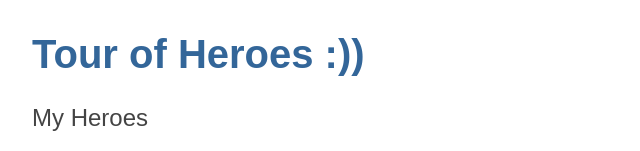
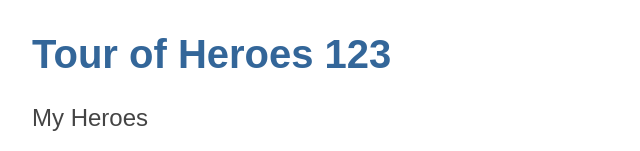
Before and after one commit to eladcandroid/gocode-shop, an Angular app: page / in a window 1280 px wide. Shown: the top 151 px of the page, without its empty margins (0-640 px from the left). Built offline with nearby package versions, Linux system fonts and the light colour scheme.

Commit message:
Change title

```diff
--- a/angular.json
+++ b/angular.json
@@ -123,6 +123,10 @@
               "devServerTarget": "gocode-shop:serve:production"
             }
           }
+        },
+        "deploy": {
+          "builder": "angular-cli-ghpages:deploy",
+          "options": {}
         }
       }
     }
--- a/package.json
+++ b/package.json
@@ -30,6 +30,7 @@
     "@angular/compiler-cli": "~11.0.6",
     "@types/jasmine": "~3.6.0",
     "@types/node": "^12.11.1",
+    "angular-cli-ghpages": "^1.0.0-rc.1",
     "codelyzer": "^6.0.0",
     "jasmine-core": "~3.6.0",
     "jasmine-spec-reporter": "~5.0.0",
--- a/src/app/app.component.ts
+++ b/src/app/app.component.ts
@@ -6,7 +6,7 @@ import { Component } from '@angular/core';
   styleUrls: ['./app.component.scss'],
 })
 export class AppComponent {
-  title = 'Tour of Heroes :))';
+  title = 'Tour of Heroes 123';
   onSave() {
     console.log('onSave fired!');
   }
```
Also changed, not shown: 1 other file (tests, documents, lock files or other folders).
